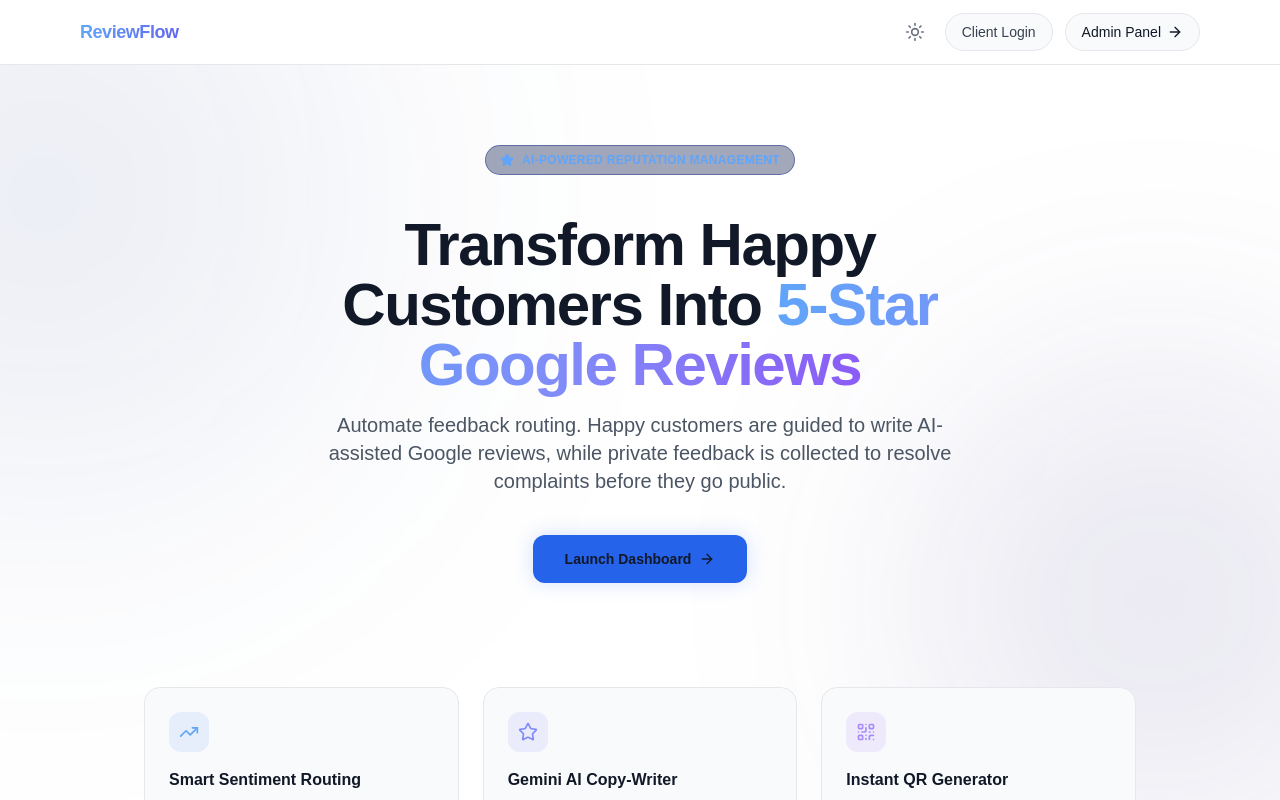
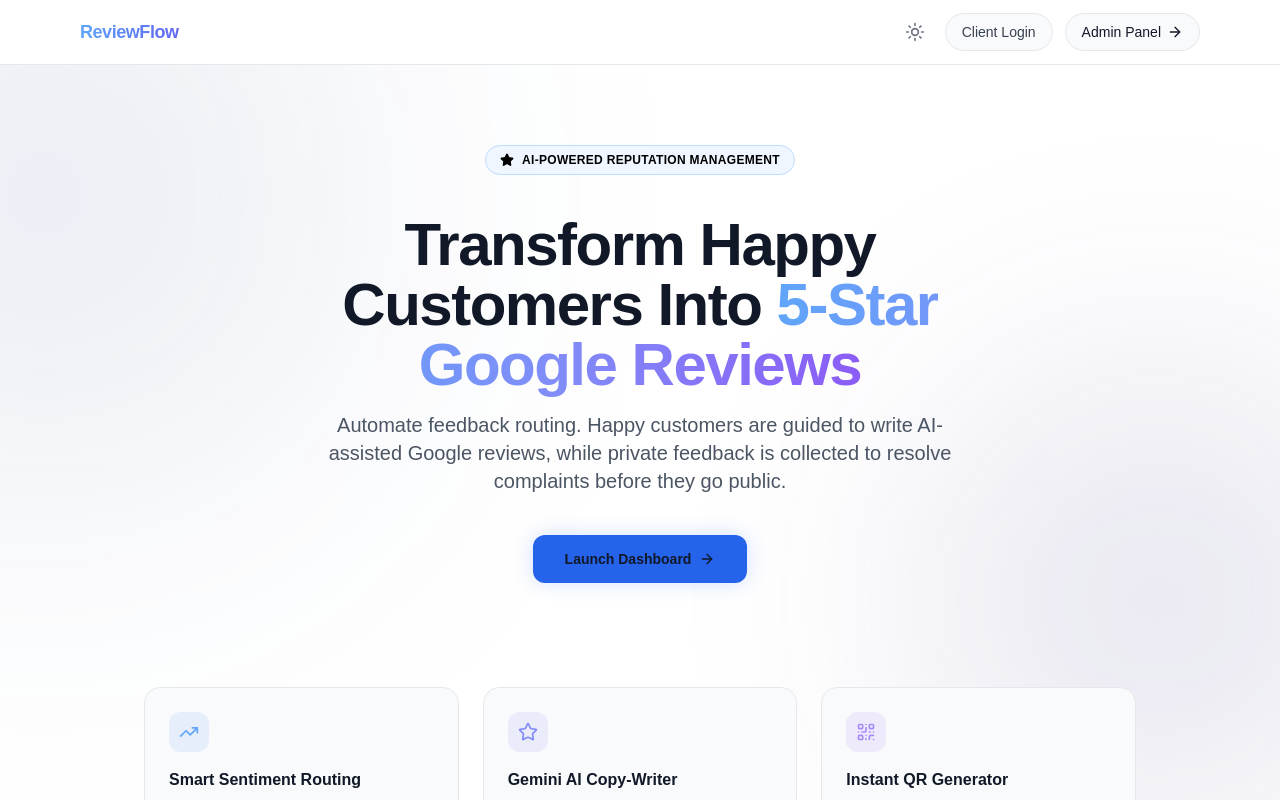
Before and after one commit to Ayanmathur/Google-review, a Next.js app in the folder review-app/: page / in a window 1280 px wide. Shown: the top 800 px of the page. Built offline with nearby package versions, Linux system fonts and the light colour scheme.

Commit message:
Fix badge text visibility in light mode and update dashboard launch link

```diff
--- a/review-app/app/page.tsx
+++ b/review-app/app/page.tsx
@@ -39,8 +39,8 @@ export default function Home() {
       {/* Hero Section */}
       <main className="max-w-5xl mx-auto px-4 pt-20 pb-16 flex-grow flex flex-col items-center text-center space-y-10 relative z-10">
         {/* Badge */}
-        <div className="inline-flex items-center gap-2 px-3.5 py-1.5 rounded-full bg-blue-950/40 border border-blue-900/50 text-blue-400 text-xs font-semibold tracking-wide uppercase">
-          <Star className="w-3.5 h-3.5 fill-current" />
+        <div className="inline-flex items-center gap-2 px-3.5 py-1.5 rounded-full bg-blue-50 dark:bg-blue-950/40 border border-blue-200 dark:border-blue-900/50 text-black dark:text-blue-400 text-xs font-semibold tracking-wide uppercase">
+          <Star className="w-3.5 h-3.5 fill-current text-black dark:text-blue-400" />
           AI-Powered Reputation Management
         </div>
 
@@ -60,7 +60,7 @@ export default function Home() {
         {/* CTA Buttons */}
         <div className="flex flex-col sm:flex-row gap-4 justify-center items-center w-full max-w-md">
           <Link
-            href="/admin"
+            href="/login"
             className="w-full sm:w-auto px-8 py-3.5 rounded-xl bg-blue-600 hover:bg-blue-500 text-gray-900 dark:text-white font-semibold text-sm transition-all shadow-[0_0_20px_rgba(37,99,235,0.2)] hover:shadow-[0_0_25px_rgba(37,99,235,0.4)] flex items-center justify-center gap-2"
           >
             Launch Dashboard
```
